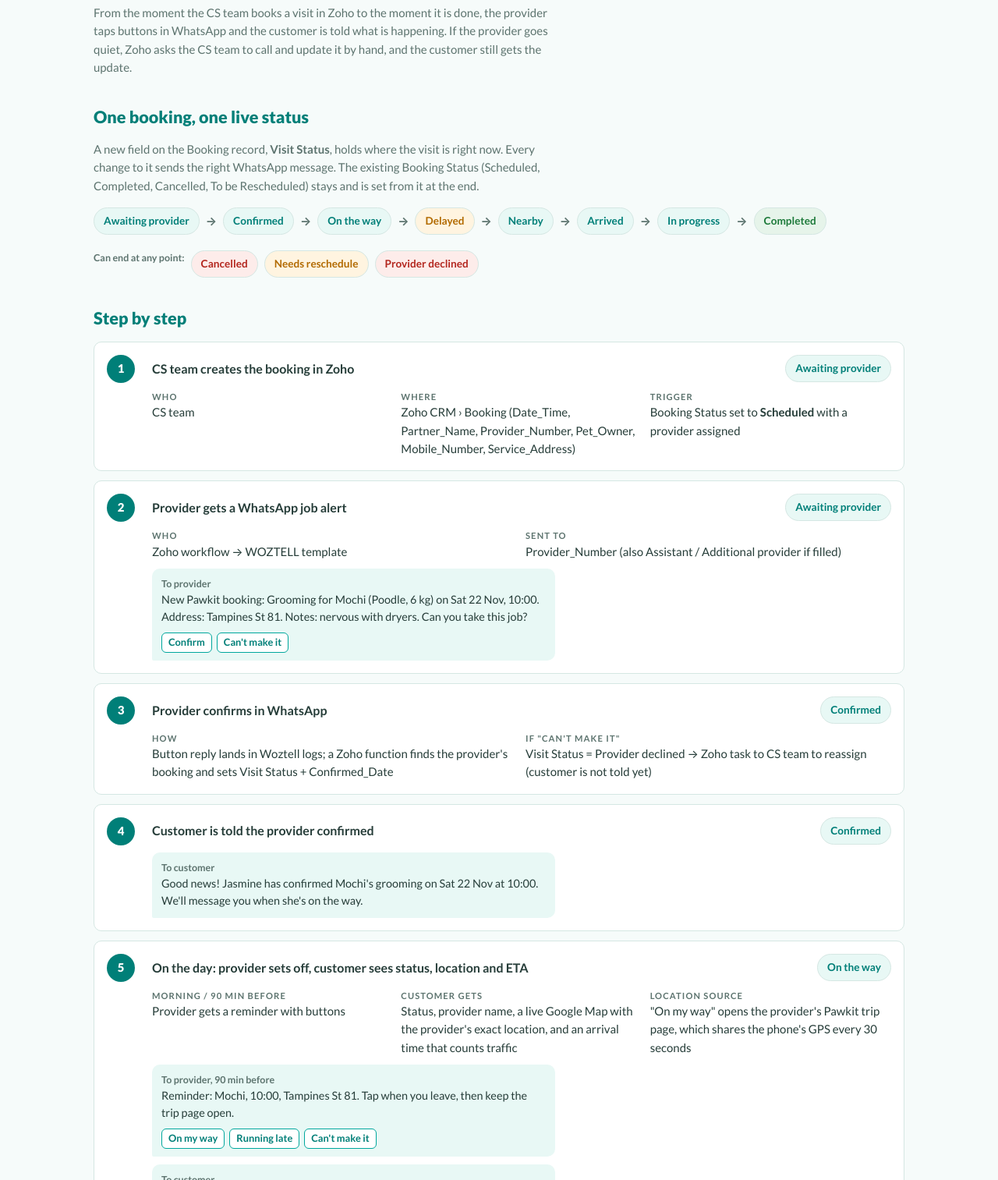
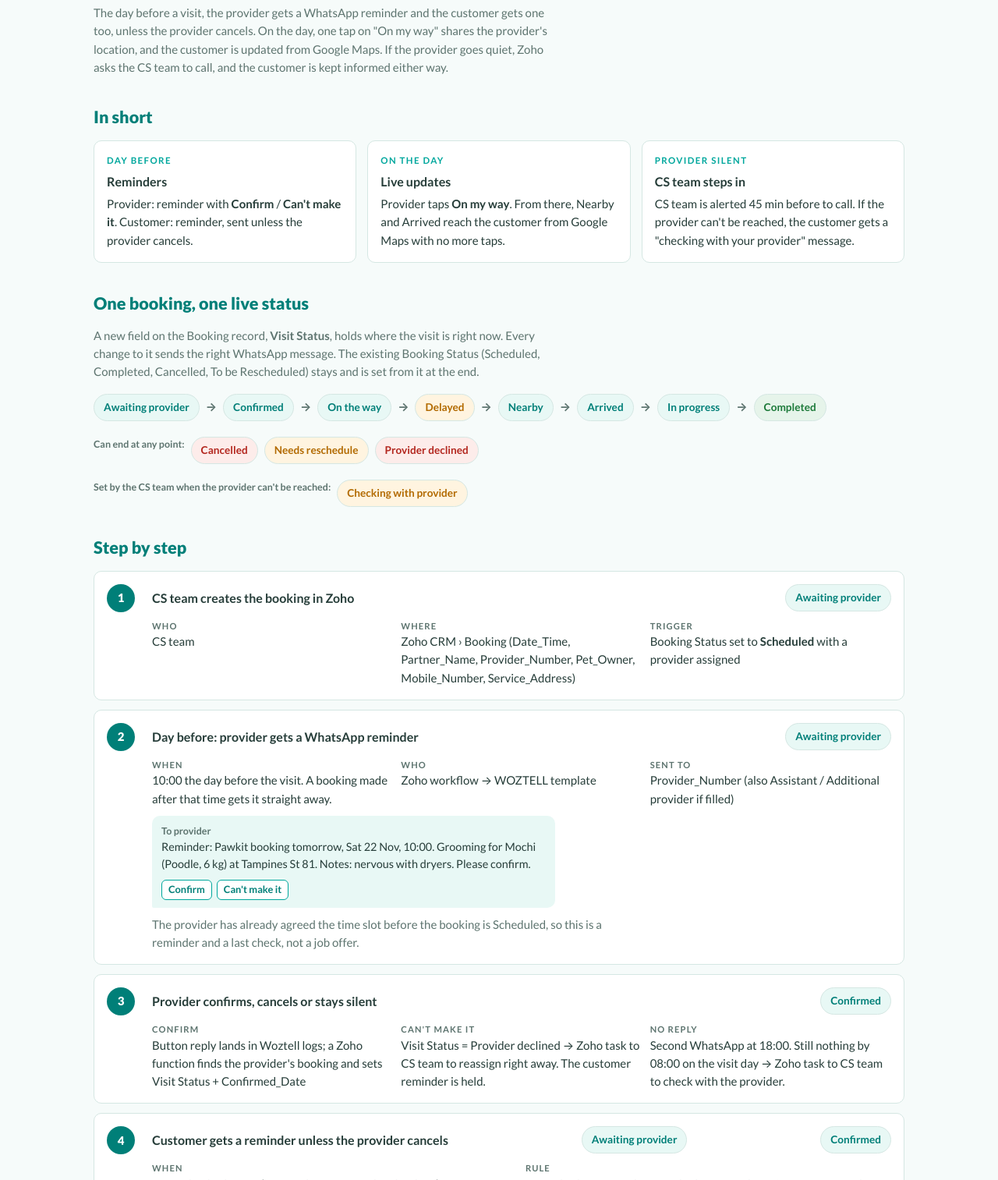
Before and after one commit to pawslyOps/pawkit-provider-status, a plain HTML site: page docs/index.html in a window 1280 px wide. Shown: the part 87-1600 px from the top of the page at 78% size. Drawn offline with Linux system fonts and the light colour scheme; a script that the page names is missing.

Commit message:
Day-before reminders and Checking with provider status (Charlene review)
Co-Authored-By: Claude Opus 5.5 <noreply@anthropic.com>

```diff
--- a/docs/index.html
+++ b/docs/index.html
@@ -88,8 +88,17 @@ footer{color:var(--muted);font-size:.82rem}
 <header>
   <div class="eyebrow">Pawkit · Operations · Proposed workflow</div>
   <h1>Provider Status</h1>
-  <p class="lede">From the moment the CS team books a visit in Zoho to the moment it is done, the provider taps buttons in WhatsApp and the customer is told what is happening. If the provider goes quiet, Zoho asks the CS team to call and update it by hand, and the customer still gets the update.</p>
+  <p class="lede">The day before a visit, the provider gets a WhatsApp reminder and the customer gets one too, unless the provider cancels. On the day, one tap on "On my way" shares the provider's location, and the customer is updated from Google Maps. If the provider goes quiet, Zoho asks the CS team to call, and the customer is kept informed either way.</p>
 </header>
+
+<section>
+  <h2>In short</h2>
+  <div class="cols">
+    <div class="card"><div class="eyebrow">Day before</div><h3>Reminders</h3><p>Provider: reminder with <b>Confirm</b> / <b>Can't make it</b>. Customer: reminder, sent unless the provider cancels.</p></div>
+    <div class="card"><div class="eyebrow">On the day</div><h3>Live updates</h3><p>Provider taps <b>On my way</b>. From there, Nearby and Arrived reach the customer from Google Maps with no more taps.</p></div>
+    <div class="card"><div class="eyebrow">Provider silent</div><h3>CS team steps in</h3><p>CS team is alerted 45 min before to call. If the provider can't be reached, the customer gets a "checking with your provider" message.</p></div>
+  </div>
+</section>
 
 <section>
   <h2>One booking, one live status</h2>
@@ -110,6 +119,10 @@ footer{color:var(--muted);font-size:.82rem}
     <span class="pill warn">Needs reschedule</span>
     <span class="pill bad">Provider declined</span>
   </div>
+  <div class="rail-ends">
+    <span class="who">Set by the CS team when the provider can't be reached:</span>
+    <span class="pill warn">Checking with provider</span>
+  </div>
 </section>
 
 <section>
@@ -126,26 +139,33 @@ footer{color:var(--muted);font-size:.82rem}
     </div></div>
 
     <div class="step"><div class="num">2</div><div class="step-body">
-      <div class="step-head"><h3>Provider gets a WhatsApp job alert</h3><span class="pill">Awaiting provider</span></div>
+      <div class="step-head"><h3>Day before: provider gets a WhatsApp reminder</h3><span class="pill">Awaiting provider</span></div>
       <div class="kv">
+        <div><div class="k">When</div>10:00 the day before the visit. A booking made after that time gets it straight away.</div>
         <div><div class="k">Who</div>Zoho workflow → WOZTELL template</div>
         <div><div class="k">Sent to</div>Provider_Number (also Assistant / Additional provider if filled)</div>
       </div>
-      <div class="msg"><div class="who">To provider</div>New Pawkit booking: Grooming for Mochi (Poodle, 6 kg) on Sat 22 Nov, 10:00. Address: Tampines St 81. Notes: nervous with dryers. Can you take this job?
+      <div class="msg"><div class="who">To provider</div>Reminder: Pawkit booking tomorrow, Sat 22 Nov, 10:00. Grooming for Mochi (Poodle, 6 kg) at Tampines St 81. Notes: nervous with dryers. Please confirm.
         <div class="btns"><span>Confirm</span><span>Can't make it</span></div></div>
+      <p class="sub">The provider has already agreed the time slot before the booking is Scheduled, so this is a reminder and a last check, not a job offer.</p>
     </div></div>
 
     <div class="step"><div class="num">3</div><div class="step-body">
-      <div class="step-head"><h3>Provider confirms in WhatsApp</h3><span class="pill">Confirmed</span></div>
+      <div class="step-head"><h3>Provider confirms, cancels or stays silent</h3><span class="pill">Confirmed</span></div>
       <div class="kv">
-        <div><div class="k">How</div>Button reply lands in Woztell logs; a Zoho function finds the provider's booking and sets Visit Status + Confirmed_Date</div>
-        <div><div class="k">If "Can't make it"</div>Visit Status = Provider declined → Zoho task to CS team to reassign (customer is not told yet)</div>
+        <div><div class="k">Confirm</div>Button reply lands in Woztell logs; a Zoho function finds the provider's booking and sets Visit Status + Confirmed_Date</div>
+        <div><div class="k">Can't make it</div>Visit Status = Provider declined → Zoho task to CS team to reassign right away. The customer reminder is held.</div>
+        <div><div class="k">No reply</div>Second WhatsApp at 18:00. Still nothing by 08:00 on the visit day → Zoho task to CS team to check with the provider.</div>
       </div>
     </div></div>
 
     <div class="step"><div class="num">4</div><div class="step-body">
-      <div class="step-head"><h3>Customer is told the provider confirmed</h3><span class="pill">Confirmed</span></div>
-      <div class="msg"><div class="who">To customer</div>Good news! Jasmine has confirmed Mochi's grooming on Sat 22 Nov at 10:00. We'll message you when she's on the way.</div>
+      <div class="step-head"><h3>Customer gets a reminder unless the provider cancels</h3><span class="pill">Awaiting provider</span><span class="pill">Confirmed</span></div>
+      <div class="kv">
+        <div><div class="k">When</div>18:00 the day before (or straight away for a late booking)</div>
+        <div><div class="k">Rule</div>Sent whether or not the provider has tapped Confirm. Not sent if the provider tapped Can't make it; the CS team calls the customer instead.</div>
+      </div>
+      <div class="msg"><div class="who">To customer</div>Reminder: Jasmine will be with you tomorrow, Sat 22 Nov, at 10:00 for Mochi's grooming. We'll message you when she's on the way.</div>
     </div></div>
 
     <div class="step"><div class="num">5</div><div class="step-body">
@@ -169,6 +189,10 @@ footer{color:var(--muted);font-size:.82rem}
         <div><div class="k">Either way</div>Same customer message fires. Entered_By records Provider or CS name.</div>
       </div>
       <div class="msg"><div class="who">To customer</div>Sorry, Jasmine is running about 30 minutes late due to heavy traffic. New arrival time: about 10:30. Reply here if this time doesn't work for you.</div>
+      <div class="kv">
+        <div><div class="k">Provider can't be reached</div>CS team sets Visit Status = <b>Checking with provider</b> → customer gets a holding message, and the CS team keeps trying (provider, then the duty coordinator)</div>
+      </div>
+      <div class="msg"><div class="who">To customer</div>We're checking on Jasmine's arrival time and will update you shortly. Sorry for the wait.</div>
       <p class="sub">Delay reasons: Traffic · Previous visit ran over · Vehicle or transport issue · Weather · Personal emergency · Other (note). Over 30 min late links to the Escalation SOP ($20 off next booking): Zoho flags it for the CS team; nothing is credited automatically.</p>
     </div></div>
 
@@ -211,10 +235,12 @@ footer{color:var(--muted);font-size:.82rem}
   <div class="tbl"><table>
     <thead><tr><th>When</th><th>If Visit Status is still</th><th>What happens</th></tr></thead>
     <tbody>
-      <tr><td class="t">+2 h after alert</td><td>Awaiting provider</td><td>Second WhatsApp to provider</td></tr>
-      <tr><td class="t">+4 h after alert</td><td>Awaiting provider</td><td>Zoho task to CS team: call provider, confirm or reassign. Booking within 24 h: straight to task, no wait</td></tr>
+      <tr><td class="t">Day before 10:00</td><td>(booking Scheduled)</td><td>Reminder to provider with Confirm / Can't make it</td></tr>
+      <tr><td class="t">Day before 18:00</td><td>Awaiting provider</td><td>Second WhatsApp to provider. Customer reminder goes out (unless Provider declined)</td></tr>
+      <tr><td class="t">Visit day 08:00</td><td>Awaiting provider</td><td>Zoho task to CS team: call provider, confirm or reassign</td></tr>
       <tr><td class="t">T − 90 min</td><td>Confirmed</td><td>Reminder to provider with On my way / Running late buttons</td></tr>
-      <tr><td class="t">T − 45 min</td><td>Confirmed</td><td>Alert to CS team on shift: call provider, enter status or delay by hand</td></tr>
+      <tr><td class="t">T − 45 min</td><td>Confirmed / Awaiting provider</td><td>Alert to CS team on shift: call provider, enter status or delay by hand</td></tr>
+      <tr><td class="t">Provider unreachable</td><td>any status before Arrived</td><td>CS team sets Checking with provider → customer holding message</td></tr>
       <tr><td class="t">No GPS for 10 min</td><td>On the way / Delayed / Nearby</td><td>Alert to CS team: provider's location stopped (page closed or phone locked). Call provider</td></tr>
       <tr><td class="t">ETA + 10 min</td><td>On the way / Delayed</td><td>Alert to CS team: call provider, update ETA</td></tr>
       <tr><td class="t">T + 30 min</td><td>not Arrived</td><td>Marked late over 30 min → Escalation SOP flag for the CS team</td></tr>
@@ -228,8 +254,14 @@ footer{color:var(--muted);font-size:.82rem}
 <pre class="mermaid">
 stateDiagram-v2
   direction LR
-  [*] --> Awaiting: Booking Scheduled
+  [*] --> Awaiting: Day-before reminder
   Awaiting --> Confirmed: Provider taps Confirm
+  Awaiting --> OnTheWay: No reply but taps On my way
+  Awaiting --> Checking: CS can't reach provider
+  Confirmed --> Checking: CS can't reach provider
+  Checking --> OnTheWay: Provider found
+  Checking --> Delayed: Provider found, late
+  Checking --> Cancelled
   Awaiting --> Declined: Can't make it
   Declined --> Awaiting: CS reassigns
   Confirmed --> OnTheWay: On my way
@@ -280,14 +312,15 @@ stateDiagram-v2
   <p class="sub">Messages that start a conversation need a Meta-approved template in WOZTELL (Utility category). Button replies from providers come back through the same Woztell logs that the urgent-alert rule already reads.</p>
   <div class="cols">
     <div class="card"><h3>To providers (5)</h3><ul>
-      <li>Job alert: Confirm / Can't make it</li>
+      <li>Day-before reminder: Confirm / Can't make it (and a second nudge)</li>
       <li>Day-of reminder: On my way / Running late / Can't make it</li>
       <li>Delay follow-up: 15 / 30 / 45 / 60+ min (then reason)</li>
       <li>On-site: Service started (Nearby and Arrived come from Google Maps)</li>
       <li>Close: Completed / Cancelled / Needs reschedule</li>
     </ul></div>
-    <div class="card"><h3>To customers (7)</h3><ul>
-      <li>Provider confirmed</li>
+    <div class="card"><h3>To customers (8)</h3><ul>
+      <li>Day-before reminder (unless the provider cancels)</li>
+      <li>Checking with your provider (holding message)</li>
       <li>Provider on the way (+ ETA, + link in phase 2)</li>
       <li>Delay with reason and new time</li>
       <li>Provider nearby</li>
@@ -313,7 +346,8 @@ stateDiagram-v2
   <div class="cols">
     <div class="card hl"><div class="eyebrow">Phase 1a · about 1 week</div><h3>WhatsApp buttons + CS fallback</h3><ul>
       <li>New fields and status log in Zoho</li>
-      <li>12 templates submitted to Meta</li>
+      <li>13 templates submitted to Meta</li>
+      <li>Replace the current reminder emails if they overlap</li>
       <li>Zoho workflow per status change → WOZTELL send</li>
       <li>Function that reads provider button replies</li>
       <li>Timers and CS team alerts</li>
@@ -343,13 +377,14 @@ stateDiagram-v2
     <li><b>Provider buy-in.</b> Providers must tap the buttons on every visit. Make it part of the provider agreement and count missed updates?</li>
     <li><b>Google Maps account.</b> Needs a Google Maps Platform key with billing on Pawkit's Google account (maps, distance with traffic, address lookup). Google gives a monthly free allowance; at Pawkit's volume (about 10 visits a day) the cost should be low, but Google's current prices need checking before sign-up.</li>
     <li><b>Location privacy.</b> Providers' location is shared only from "On my way" until the service starts, and is deleted after the visit. Providers agree to this in their agreement.</li>
-    <li><b>Timer values.</b> Confirm 4 h to accept, reminder at 90 min, CS call at 45 min, ETA + 10 min.</li>
+    <li><b>Timer values.</b> Confirm: provider reminder 10:00 day before, nudge + customer reminder 18:00, CS check 08:00 visit day, on-the-way reminder at 90 min, CS call at 45 min, ETA + 10 min.</li>
+    <li><b>Existing reminder emails.</b> Zoho already tracks provider and customer reminders sent. Do these WhatsApp reminders replace them, or run alongside?</li>
     <li><b>Two visits close together.</b> If a provider has two bookings in a row, replies match the next unfinished visit. OK, or should each message carry the booking reference?</li>
     <li><b>Who builds.</b> Kent William for Zoho Flow / WOZTELL, or Vince's team builds directly in Zoho as with the urgent alert.</li>
   </ul>
 </section>
 
-<footer>Proposed 19 Nov 2026 · Field names checked against Zoho CRM Booking module · Message wording is a draft for template approval</footer>
+<footer>Proposed 19 Nov 2026 · Updated after Charlene's review (day-before reminders, Checking with provider) · Field names checked against Zoho CRM Booking module · Message wording is a draft for template approval</footer>
 </div>
 <script src="https://cdn.jsdelivr.net/npm/mermaid@10.9.1/dist/mermaid.min.js"></script>
 <script>
```
